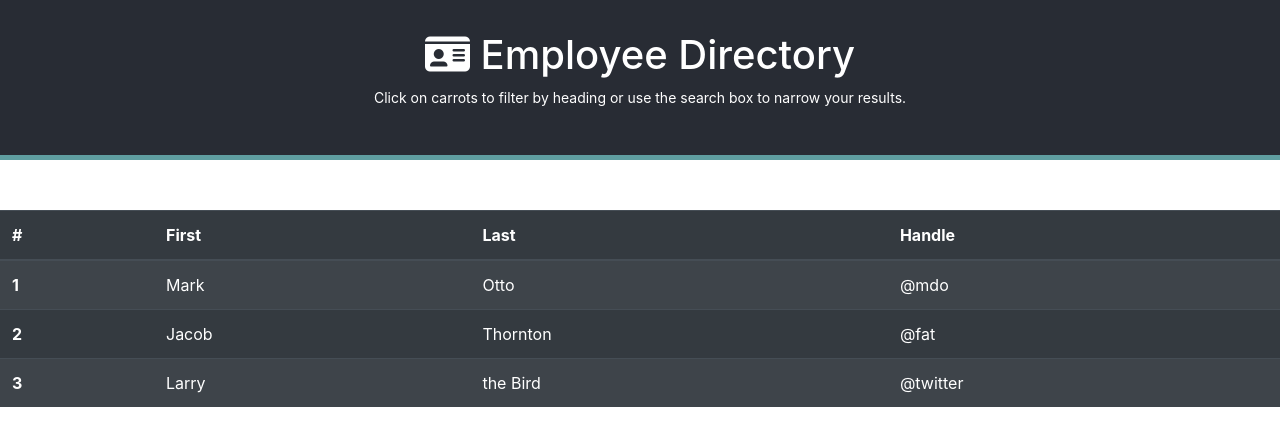
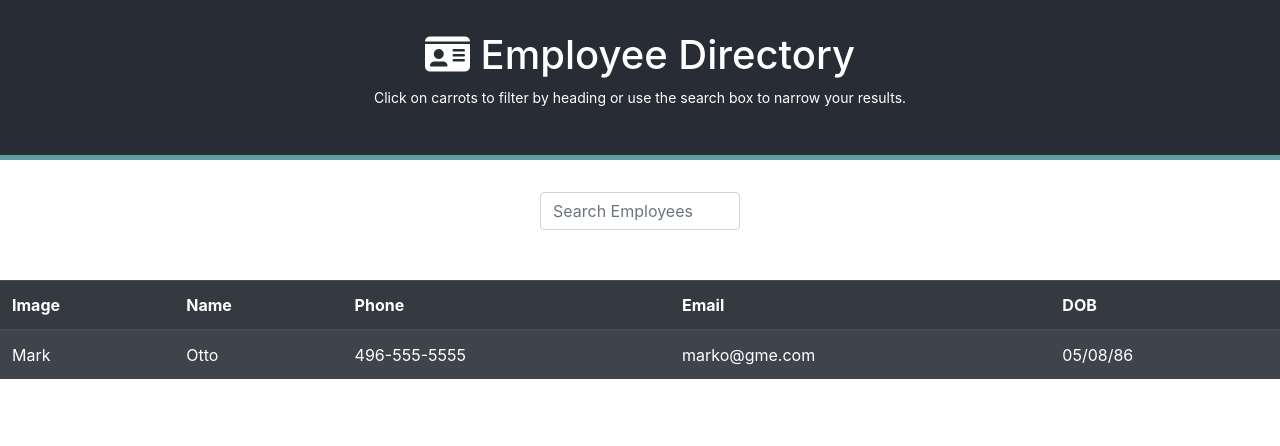
Before and after one commit to kairora/employee-directory, a React (Create React App) app: page / in a window 1280 px wide. Shown: the top 446 px of the page. Built offline with nearby package versions, Linux system fonts and the light colour scheme.

Commit message:
added a search component

```diff
--- a/src/App.css
+++ b/src/App.css
@@ -23,6 +23,15 @@
   margin-top: 50px;
 
 }
+.form-group {
+  margin-left: auto;
+  margin-right: auto;
+  width: 200px;
+}
+#searchLabel {
+  visibility: hidden;
+}
+
 
 @keyframes logo {
   from {
--- a/src/App.js
+++ b/src/App.js
@@ -1,6 +1,7 @@
 import React from 'react';
 import './App.css';
 import Table from "./components/table"
+import Search from "./components/search"
 
 function App() {
   return (
@@ -9,6 +10,7 @@ function App() {
         <h1><i class="fas fa-id-card"></i> Employee Directory</h1>
         <p>Click on carrots to filter by heading or use the search box to narrow your results.</p>
       </header>
+      <Search />
       <Table />
     </div>
   );
--- /dev/null
+++ b/src/components/employee.js
@@ -0,0 +1,15 @@
+import React from 'react';
+
+export default function () {
+    return (
+        <>
+            <tr>
+                <td>Mark</td>
+                <td>Otto</td>
+                <td>496-555-5555</td>
+                <td>marko@gme.com</td>
+                <td>05/08/86</td>
+            </tr>
+        </>
+    )
+}
--- /dev/null
+++ b/src/components/search.js
@@ -0,0 +1,14 @@
+import React from 'react';
+
+export default function () {
+    return (
+        <>
+            <form>
+                <div class="form-group">
+                    <label id="searchLabel" for="searchInput">Search</label>
+                    <input type="search" class="form-control" placeholder="Search Employees" id="searchInput" aria-describedby="searcher" />
+                </div>
+            </form>
+        </>
+    )
+}
--- a/src/components/table.js
+++ b/src/components/table.js
@@ -1,4 +1,5 @@
 import React from 'react';
+import Employee from "./employee"
 
 export default function () {
     return (
@@ -6,31 +7,16 @@ export default function () {
             <table className="table table-striped table-dark">
                 <thead>
                     <tr>
-                        <th scope="col">#</th>
-                        <th scope="col">First</th>
-                        <th scope="col">Last</th>
-                        <th scope="col">Handle</th>
+                        <th scope="col">Image</th>
+                        <th scope="col">Name</th>
+                        <th scope="col">Phone</th>
+                        <th scope="col">Email</th>
+                        <th scope="col">DOB</th>
                     </tr>
                 </thead>
                 <tbody>
-                    <tr>
-                        <th scope="row">1</th>
-                        <td>Mark</td>
-                        <td>Otto</td>
-                        <td>@mdo</td>
-                    </tr>
-                    <tr>
-                        <th scope="row">2</th>
-                        <td>Jacob</td>
-                        <td>Thornton</td>
-                        <td>@fat</td>
-                    </tr>
-                    <tr>
-                        <th scope="row">3</th>
-                        <td>Larry</td>
-                        <td>the Bird</td>
-                        <td>@twitter</td>
-                    </tr>
+                    <Employee />
+
                 </tbody>
             </table>
         </>
```
